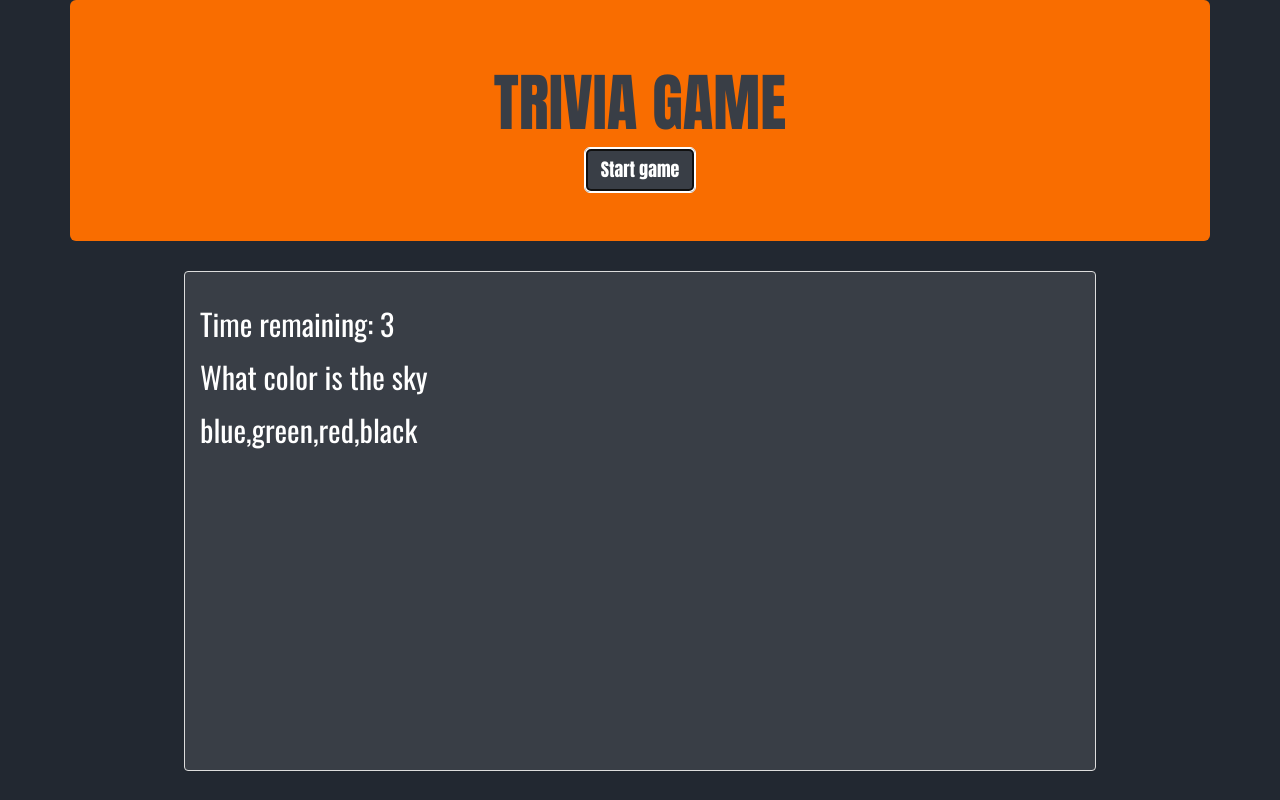
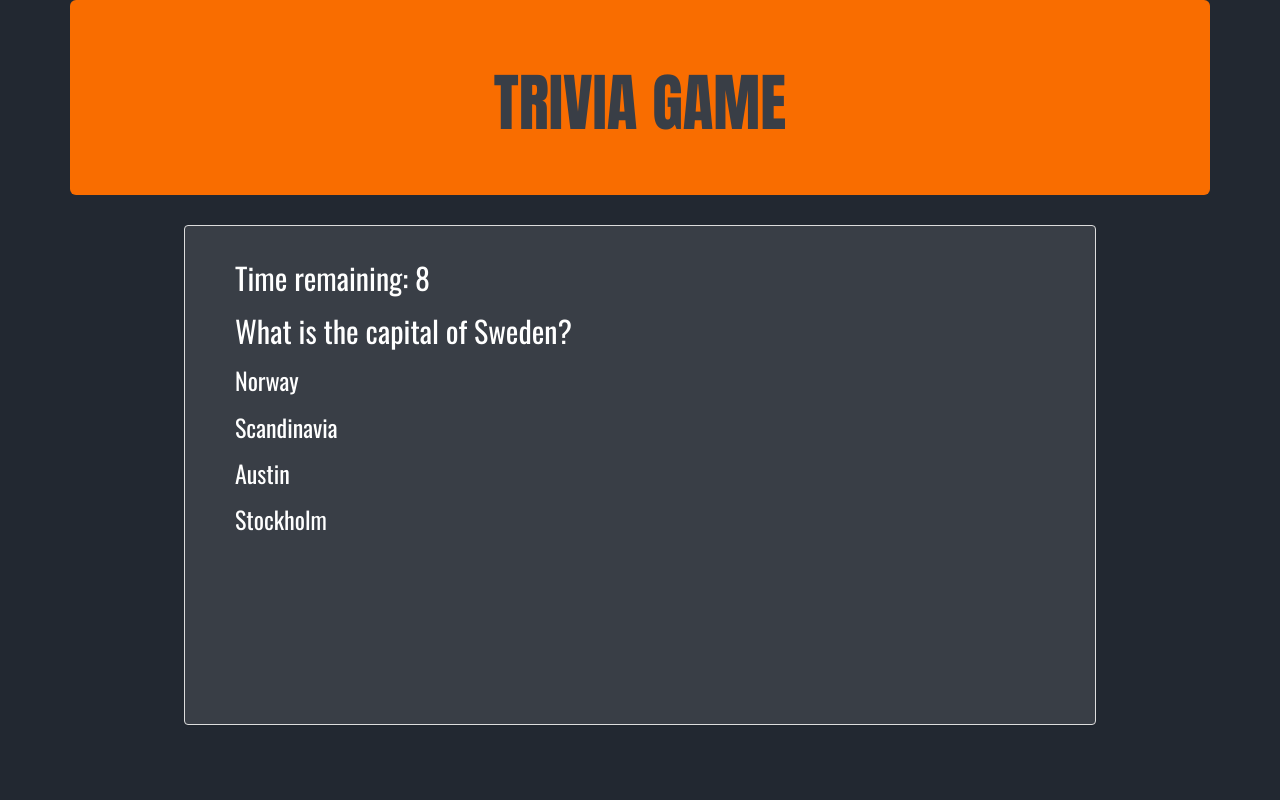
Before and after one commit to wllm-chndlr/Astronomy-Trivia, a plain HTML site: page index.html in a window 1280 px wide. Both pictures are taken after a click on the button "Start game". Drawn offline with nearby package versions, Linux system fonts and the light colour scheme.

Commit message:
updated html, css, js

```diff
--- a/assets/css/style.css
+++ b/assets/css/style.css
@@ -22,7 +22,15 @@ body {
 	background-color: #393E46;
 }
 
+#main-panel {
+	padding-left: 50px;
+}
+
 #start-game {
 	background-color: #393E46;
 	border-color: #fff;
 }
+
+#answer0, #answer1, #answer2, #answer3 {
+	cursor: pointer;
+}
--- a/assets/javascript/app.js
+++ b/assets/javascript/app.js
@@ -6,61 +6,97 @@
 
 // $("#start-button").click(alert("hey there"));
 
-
+$("#start-game").on("click", run);
 
 // GLOBAL VARIABLES
 
-var correctAnswers = "";
-var incorrectAnswers = "";
-var unanswered = "";
+var correctAnswers = 0;
+var incorrectAnswers = 0;
+var unanswered = 0;
 
-var countdown = 5;
+var countdown = 10;
 var intervalId;
 
-// var qAndA = {
-// 	s1: []
-// 	q1: "What color is the sky",
-// 	a1a: "Blue",
-// 	a1b: "Red"
-// }
+var qA = {
 
-var questions = {
-	q1: "What color is the sky",
-	q2: "What is the capital of Sweden"
+	questions:
+	[
+		"In what month is the Earth closest to the sun?",
+		"What is the capital of Sweden?"
+	],
+	answers:
+	[
+		["February", "January", "September", "December"],
+		["Norway", "Scandinavia", "Austin", "Stockholm"]
+	]
+
 };
 
-var answers = {
-	a1: ["blue", "green", "red", "black"],
-	a2: ["Norway", "Scandinavia", "Austin", "Stockholm"]
-};
-
-$("#start-game").on("click", run);
+var arrCorrect = [qA.answers[0][1], qA.answers[1][3]];
+// console.log(arrCorrect);
 
 
 // FUNCTIONS
 
 function run() {
 	intervalId = setInterval(decrement, 1000);
-	// $("#question").html("<h2>" + qAndA.q1 + "</h2>");
-	// $("#answers").html("<h2>" + qAndA.a1a + "</h2>");
-	$("#questions").html("<h2>" + questions.q1 + "</h2>");
-	$("#answers").html("<h2>" + answers.a1 + "</h2>");
+	$("button").remove();
+	launchQA();
 }
 
 function decrement() {
 	countdown--;
 	$("#countdown").html("<h2>Time remaining: " + countdown + "</h2>");
 		if (countdown === 0) {
-	    	stop();
-	    	alert("Time Up!");
-		}
+	    stop();
+	    console.log("Time Up!");
+	}
 }
 
 function stop() {
 	clearInterval(intervalId);
 }
 
+function reset() {
+	$("button").show();
+}
+
+function launchQA() {
+
+	for (var i = 0; i < qA.questions.length; i++) {
+
+	$("#questions").html("<h2>" + qA.questions[i] + "</h2>");
+	$("#answer0").html("<h3>" + qA.answers[i][0] + "</h3>");
+	$("#answer1").html("<h3>" + qA.answers[i][1] + "</h3>");
+	$("#answer2").html("<h3>" + qA.answers[i][2] + "</h3>");
+	$("#answer3").html("<h3>" + qA.answers[i][3] + "</h3>");
+	};
+
+
+
+	jQuery(".answer").click(function() {
+    var userChoice = jQuery(this).attr("id");
+    console.log(userChoice);
+    return userChoice;
+	});
+
+	// console.log(userChoice);
+
+
+	// $('.answer').click(function(){
+	//     console.log(this.id);
+	// });
+
+
+	// if (userChoice === arrCorrect[i]) {
+	// 	alert("Correct!");
+	// }
+
+}
+
+
+
+
+
 
 // MAIN PROCESS
-
-// $("#start-button").on("click", start);
--- a/index.html
+++ b/index.html
@@ -33,11 +33,14 @@
 
         <div class="panel-body" id="main-panel">
 
-          <div id="countdown"></div>
+          <div id="countdown"> </div>
 
-          <div id="questions"></div>
+          <span id="questions"></span>
 
-          <div id="answers"></div>
+          <div class="answer" id="answer0"></div>
+          <div class="answer" id="answer1"></div>
+          <div class="answer" id="answer2"></div>
+          <div class="answer" id="answer3"></div>
 
           <div id="status"></div>
 
@@ -49,11 +52,7 @@
 
       </div>
 
-
-
     </div>
-
-
 
 
     <!-- link to jQuery -->
```
